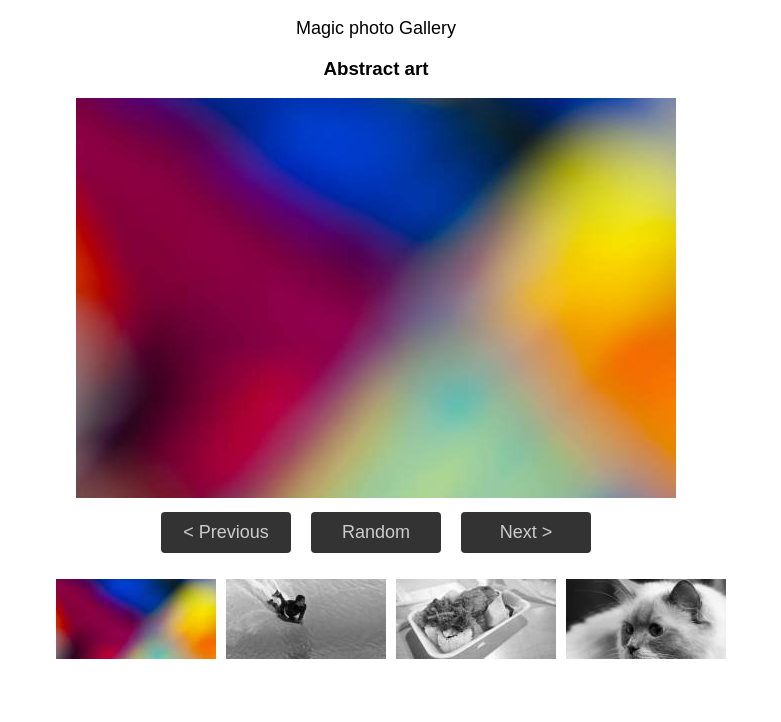
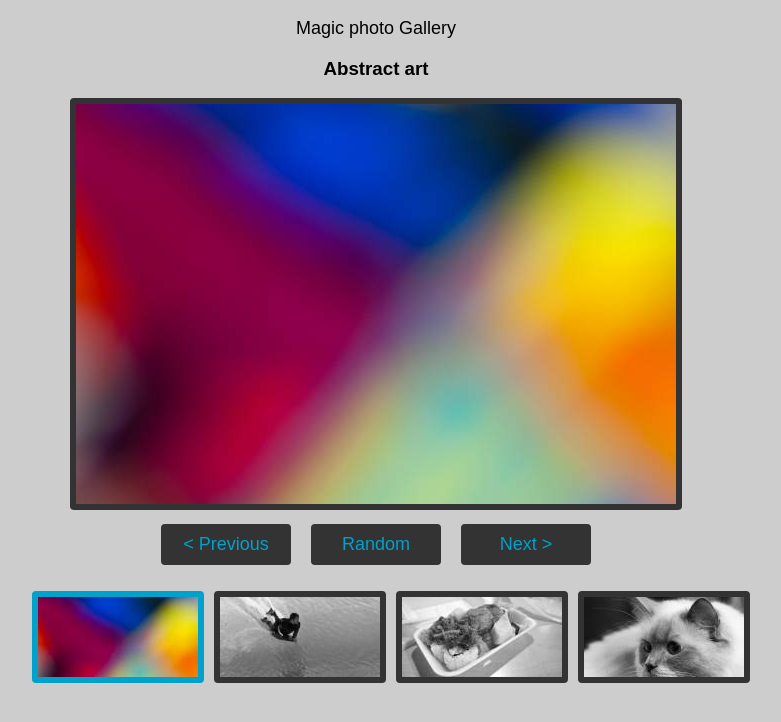
Before and after one commit to rkotze/magic-photo-gallery, a React (Create React App) app: page / in a window 1280 px wide. Shown: the top 722 px of the page, without its empty margins (264-1045 px from the left). Built offline with nearby package versions, Linux system fonts and the light colour scheme.

Commit message:
Add some style to the gallery.

```diff
--- a/src/gallery-photo-list.css
+++ b/src/gallery-photo-list.css
@@ -1,3 +1,12 @@
+body {
+	background-color: #cdcdcd;
+}
+
+.gallery img {
+	border: 6px solid #333;
+	border-radius: 4px;
+}
+
 .thumbnail-list ul {
 	list-style: none;
 }
@@ -10,26 +19,34 @@
 .thumbnail-list li img{
 	cursor: pointer;
 	transition: filter 300ms linear;
+	transition: border-color 300ms linear;
 	filter: grayscale(100%);
 }
 
 .thumbnail-list li:hover img{
 	cursor: pointer;
 	filter: initial;
+	border-color: rgb(0, 161, 202);
 }
 
 .thumbnail-list li .selected {
 	filter: initial;
+	border-color: rgb(0, 161, 202);
 }
 
 .base-button {
 	border: none;
 	background-color: #333;
-	color: #cdcdcd;
+	color: rgb(0, 161, 202);
 	font-size: 18px;
 	margin: 10px;
 	padding: 10px;
 	border-radius: 4px;
 	cursor: pointer;
 	width: 130px;
+	outline: none;
 }
+
+.base-button:hover{
+	background-color: #fff;
+}
--- a/src/gallery.js
+++ b/src/gallery.js
@@ -73,7 +73,7 @@ class Gallery extends Component {
     return (
       <div className="gallery">
         <PhotoViewer title={title}>
-          <Photo src={photo} alt={title} />
+          <Photo className="main-photo" src={photo} alt={title} />
           <div>
             <Button onClick={this.previous}>
               &lt; Previous
```
